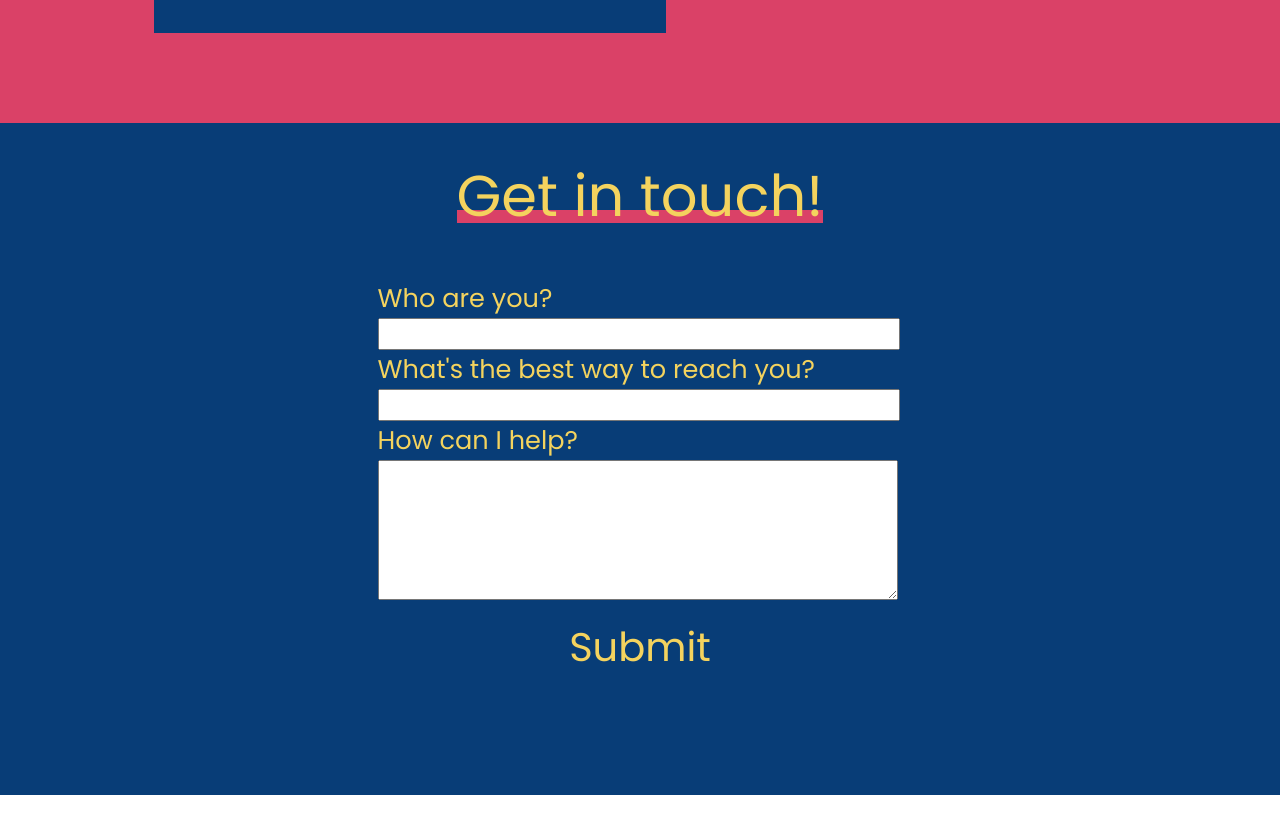
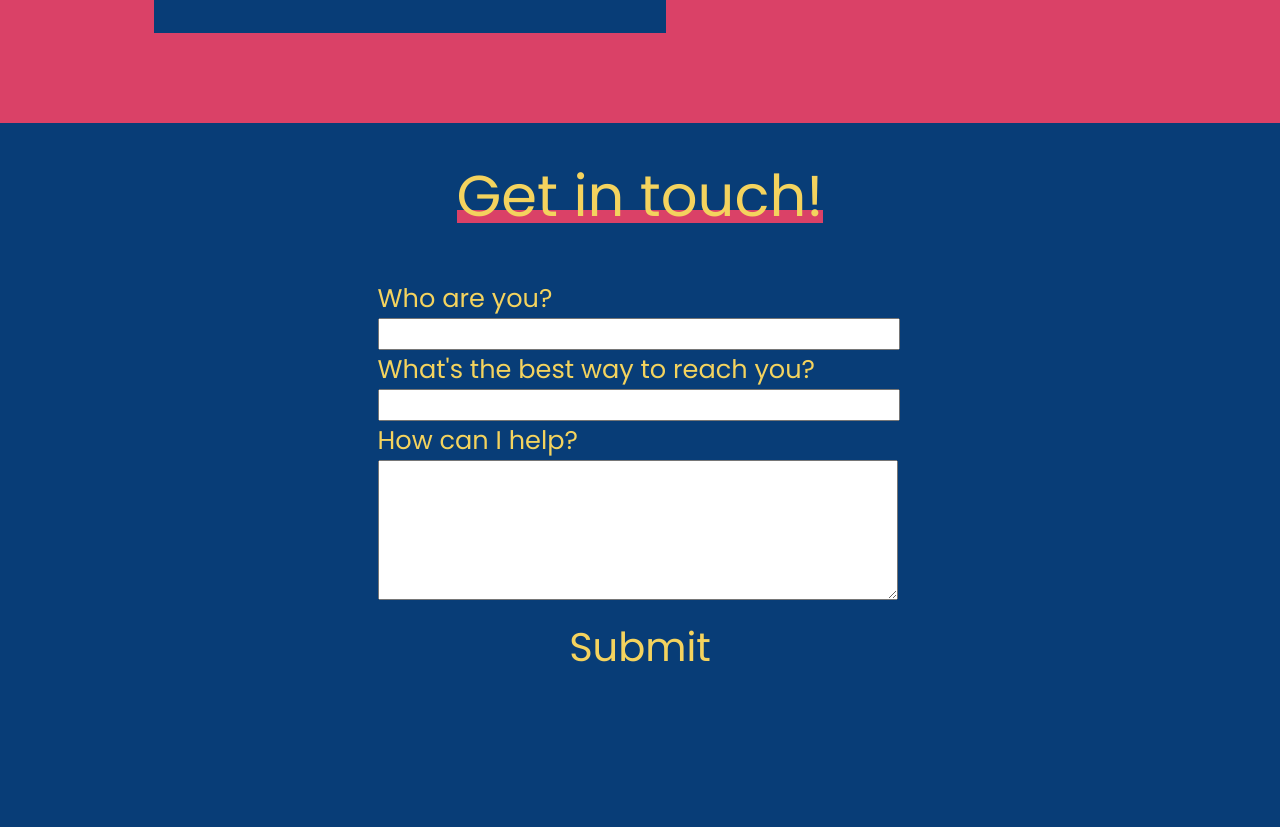
Before and after one commit to DaleLuce/portfolio, a React (Create React App) app: page / in a window 1280 px wide. Shown: the part 3489-4316 px from the top of the page. Before the commit the page ends 4284 px from the top, so only its background shows below. Built offline with nearby package versions, Linux system fonts and the light colour scheme; the HTML template or start-up script is replaced by a standard one.

Commit message:
fixed contact section size

```diff
--- a/src/components/contact/contact.styled.js
+++ b/src/components/contact/contact.styled.js
@@ -1,12 +1,12 @@
 import styled from "styled-components";
 
 export const ContactContainer = styled.div`
-  height: 84vh;
-  min-height: 600px;
+  height: 88vh;
+  //min-height: 600px;
   margin: auto;
   color: #f4d35e;
   @media (max-width: 800px) {
-    height: 91vh;
+    // height: 91vh;
   }
 `;
 
@@ -89,7 +89,6 @@ export const Submit = styled.div`
   &:after {
     content: "";
     background-color: #da4167;
-    // height: 0.3em;
     height: 1vh;
     display: block;
     position: absolute;
@@ -105,7 +104,7 @@ export const Submit = styled.div`
 `;
 
 export const Thanks = styled.div`
-   width: max-content;
+  width: max-content;
   margin: auto;
   font-size: 8vw;
   font-weight: 600;
```
